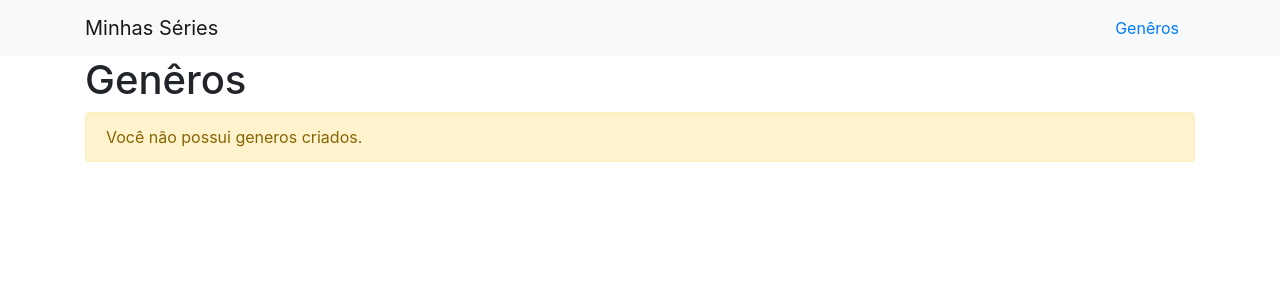
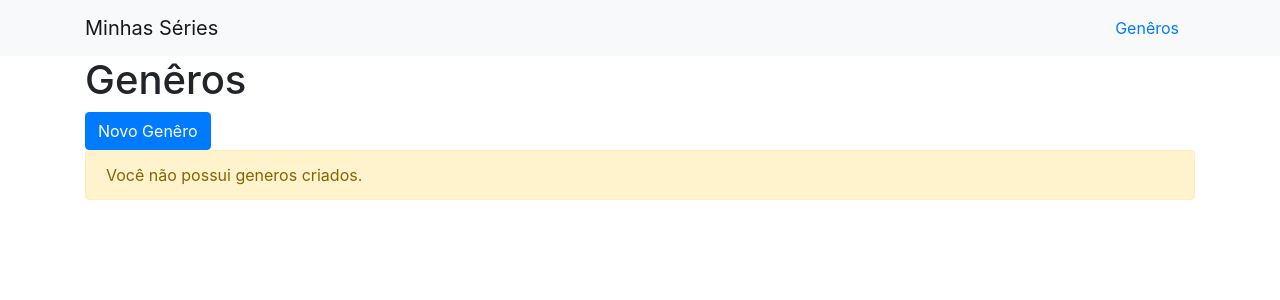
Before and after one commit to LuisValgoi/react-minhas-series, a React (Create React App) app: page /generos in a window 1280 px wide. Shown: the top 300 px of the page. Built offline with nearby package versions, Linux system fonts and the light colour scheme; no server answers.

Commit message:
renamed and fixed bug @ added new generos button

```diff
--- a/src/Generos.js
+++ b/src/Generos.js
@@ -10,7 +10,7 @@ const Generos = () => {
     });
   }, []);
 
-  const deleteGenero = (id) => {
+  const deleteRecord = (id) => {
     axios.delete("/api/genres/" + id).then((res) => {
       const filtrado = data.filter(res => res.id !== id);
       setData(filtrado)
@@ -24,7 +24,7 @@ const Generos = () => {
         <td>{record.name}</td>
         <td>
           <Link className="btn btn-info" to={"/generos/" + record.id}>Editar</Link>
-          <button className="btn btn-danger" onClick={() => deleteGenero(record.id)}>Remover</button>
+          <button className="btn btn-danger" onClick={() => deleteRecord(record.id)}>Remover</button>
         </td>
       </tr>
     );
@@ -34,6 +34,9 @@ const Generos = () => {
     return (
       <div className="container">
         <h1>Genêros</h1>
+        <div>
+          <Link to="/generos/novo" className="btn btn-primary">Novo Genêro</Link>
+        </div>
         <div className="alert alert-warning" role="alert">
           Você não possui generos criados.
         </div>
```
